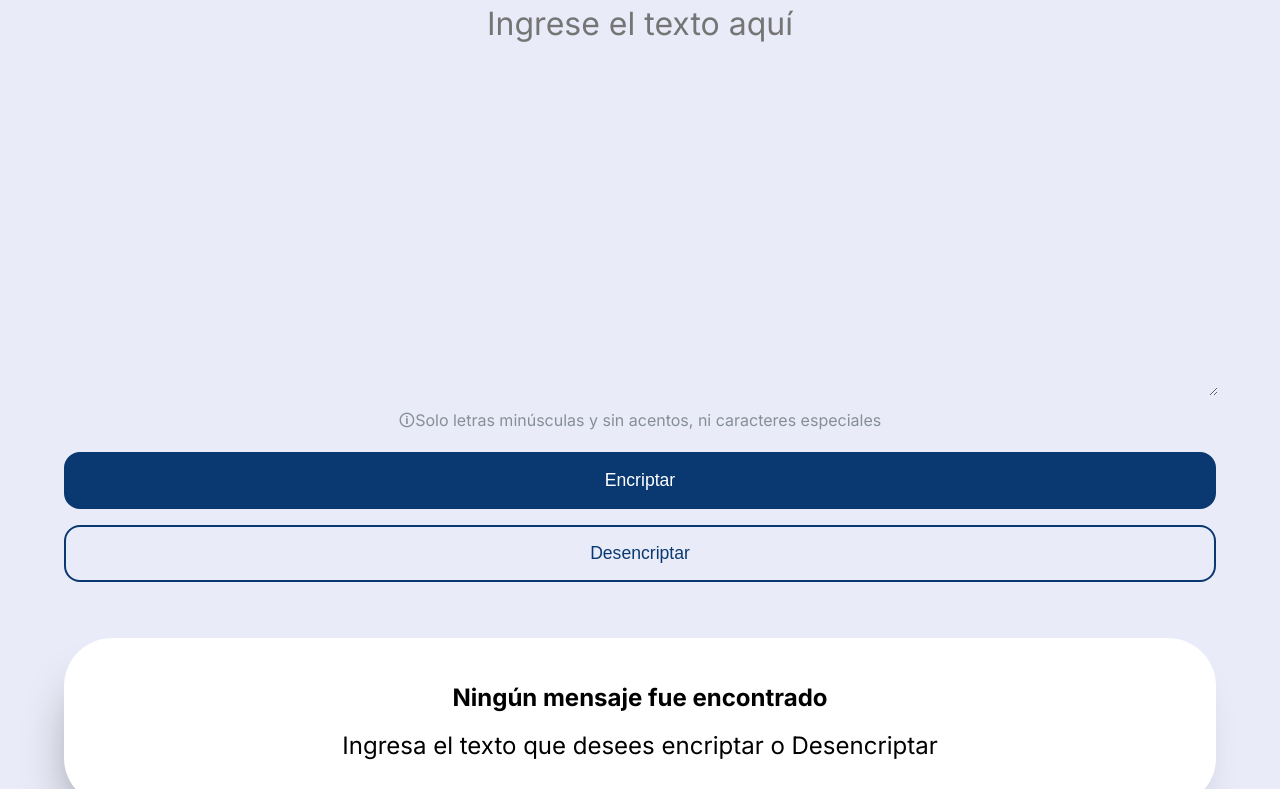
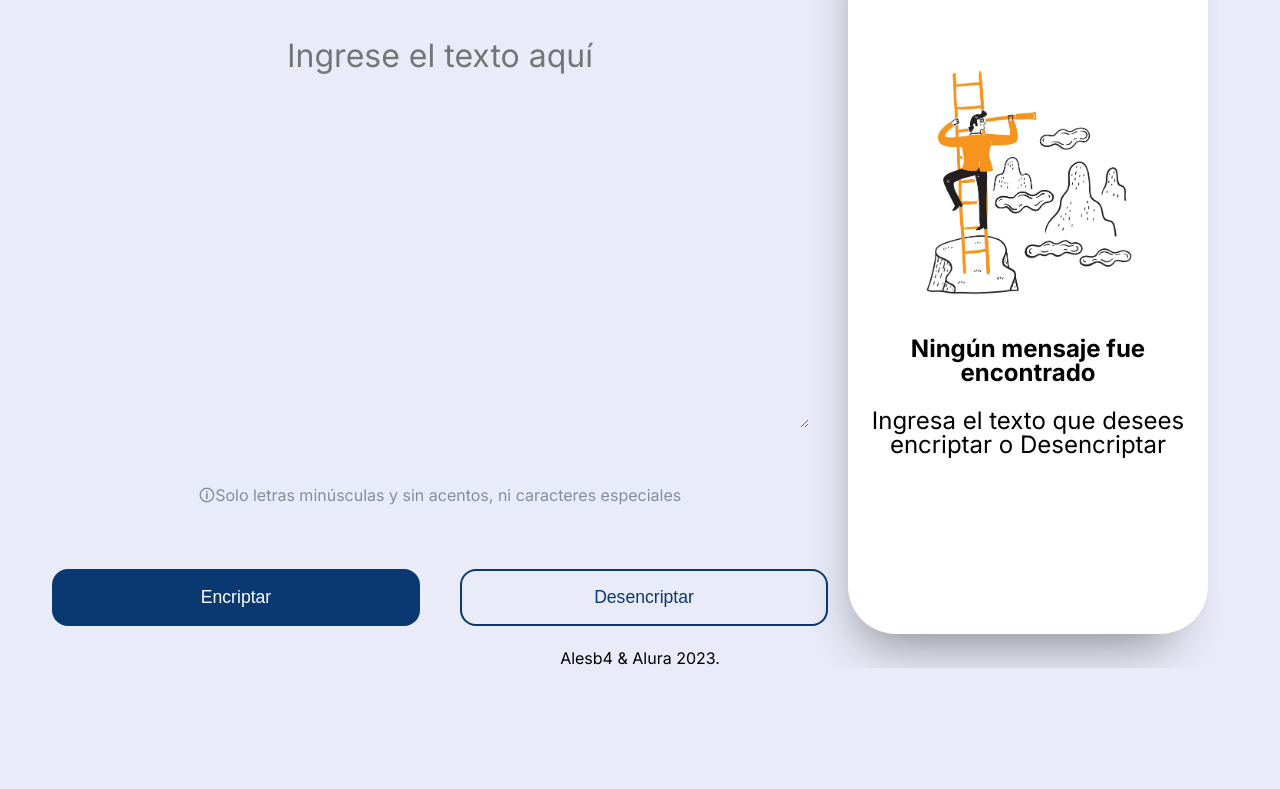
Before and after one commit to alesb4/encriptador, a plain HTML site: page index.html in a window 1280 px wide. Shown: the part 144-933 px from the top of the page. After the commit the page ends 812 px from the top, so only its background shows below. Drawn offline with Linux system fonts and the light colour scheme.

Commit message:
Arreglo para escritorio

```diff
--- a/index.html
+++ b/index.html
@@ -14,34 +14,37 @@
     <link rel="stylesheet" href="style.css">
 </head>
 
-<body>
+<body class="desktop">
 
-    <header>
+    <header class="header">
         <h1>
             <img src="img/Logo.png" alt="Logo Encriptador" class="logo">
         </h1>
 
     </header>
-    <main>
+    <main class="main">
         <form class="caja">
             <textarea class='texto-encriptar' name="texto-encriptar" id="textoEncriptar" cols="30" rows="10" placeholder="Ingrese el texto aquí"></textarea>
             <div class="indicasiones">
                 <p>&#128712;Solo letras minúsculas y sin acentos, ni caracteres especiales</p>
             </div>
+            <div class="caja-btn">
+                <input class="btn btn2" id="botonEncriptar" type="submit" value="Encriptar">
+                <input class="btn" id="botonDesencriptar" type="submit" value="Desencriptar">
+            </div>
 
-            <input class="btn btn2" id="botonEncriptar" type="submit" value="Encriptar">
-            <input class="btn" id="botonDesencriptar" type="submit" value="Desencriptar">
         </form>
     </main>
     <section class="traduccion">
         <div class="texto-encriptar">
+            <img src="img/04_26_64_02.jpg" alt="Busqueda" class="imagenOculta">
             <p id="textoAreaTraduccido" class="texto-traduccido"><span>Ningún mensaje fue encontrado</span> <br><br> Ingresa el texto que desees encriptar o Desencriptar</p>
             <input class="btn oculto" id="botonCopiar" type="submit" value="Copiar" disabled> </div>
 
 
 
     </section>
-    <footer>
+    <footer class="footer">
         <p class="creditos">Alesb4 & Alura 2023.</p>
     </footer>
 
--- a/style.css
+++ b/style.css
@@ -28,6 +28,10 @@ header {
     text-align: center;
 }
 
+.texto-encriptar:focus {
+    outline: none;
+}
+
 textarea.texto-encriptar {
     background-color: transparent;
     color: #0A3871;
@@ -49,6 +53,14 @@ div.texto-encriptar {
     font-weight: bold;
     margin-bottom: 2rem;
     line-height: 1rem;
+}
+
+.imagenOculta {
+    display: none;
+}
+
+.caja-btn {
+    width: 100%;
 }
 
 .indicasiones {
@@ -87,3 +99,57 @@ footer {
     text-align: center;
     margin: 1rem 0;
 }
+
+
+/* Media querys para adaptar el codigo a escritorio */
+
+@media screen and (min-width: 1000px) {
+    .desktop {
+        display: grid;
+        grid-template-columns: repeat(4, 1fr);
+        width: calc(100% - 4rem);
+        height: calc(100vh - 4rem);
+        padding: 2rem;
+    }
+    .header {
+        grid-column: 1/4;
+        height: 10%;
+    }
+    .main {
+        height: 75vh;
+        grid-column: 1/4;
+    }
+    .caja {
+        height: 100%;
+        display: flex;
+        justify-content: space-between;
+    }
+    .traduccion {
+        display: flex;
+        height: 100%;
+        min-width: 400px;
+        grid-column: 4/5;
+        grid-row: 1/3;
+    }
+    div.texto-encriptar {
+        margin: 0;
+        display: flex;
+        flex-direction: column;
+        justify-content: center;
+        align-items: center;
+        gap: 2rem;
+    }
+    .imagenOculta {
+        display: block;
+        width: 15rem;
+    }
+    .caja-btn {
+        display: flex;
+    }
+    .caja-btn .btn {
+        width: 45%;
+    }
+    .footer {
+        grid-column: 1/5;
+    }
+}
```
Also changed, not shown: img/04_26_64_02.jpg (added).
